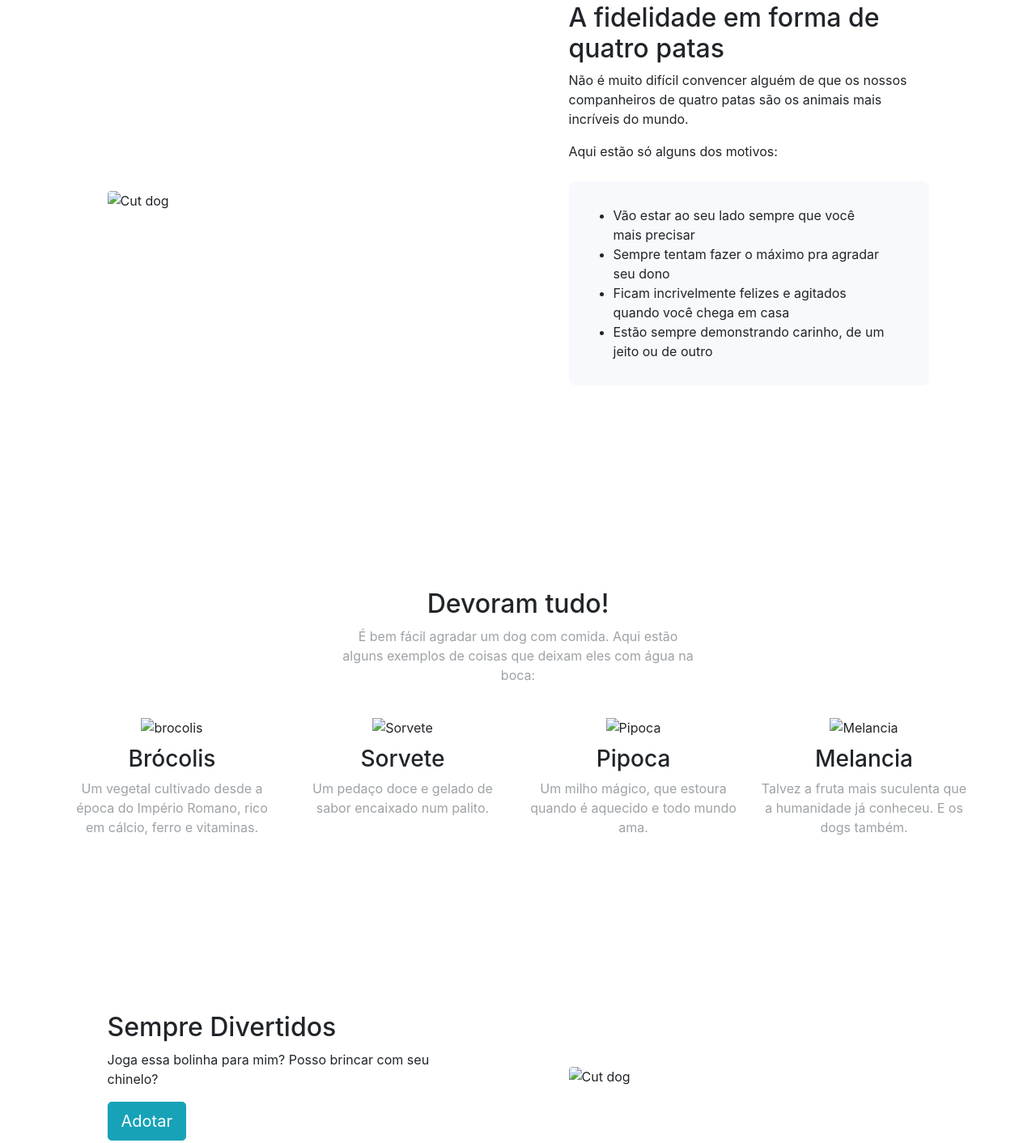
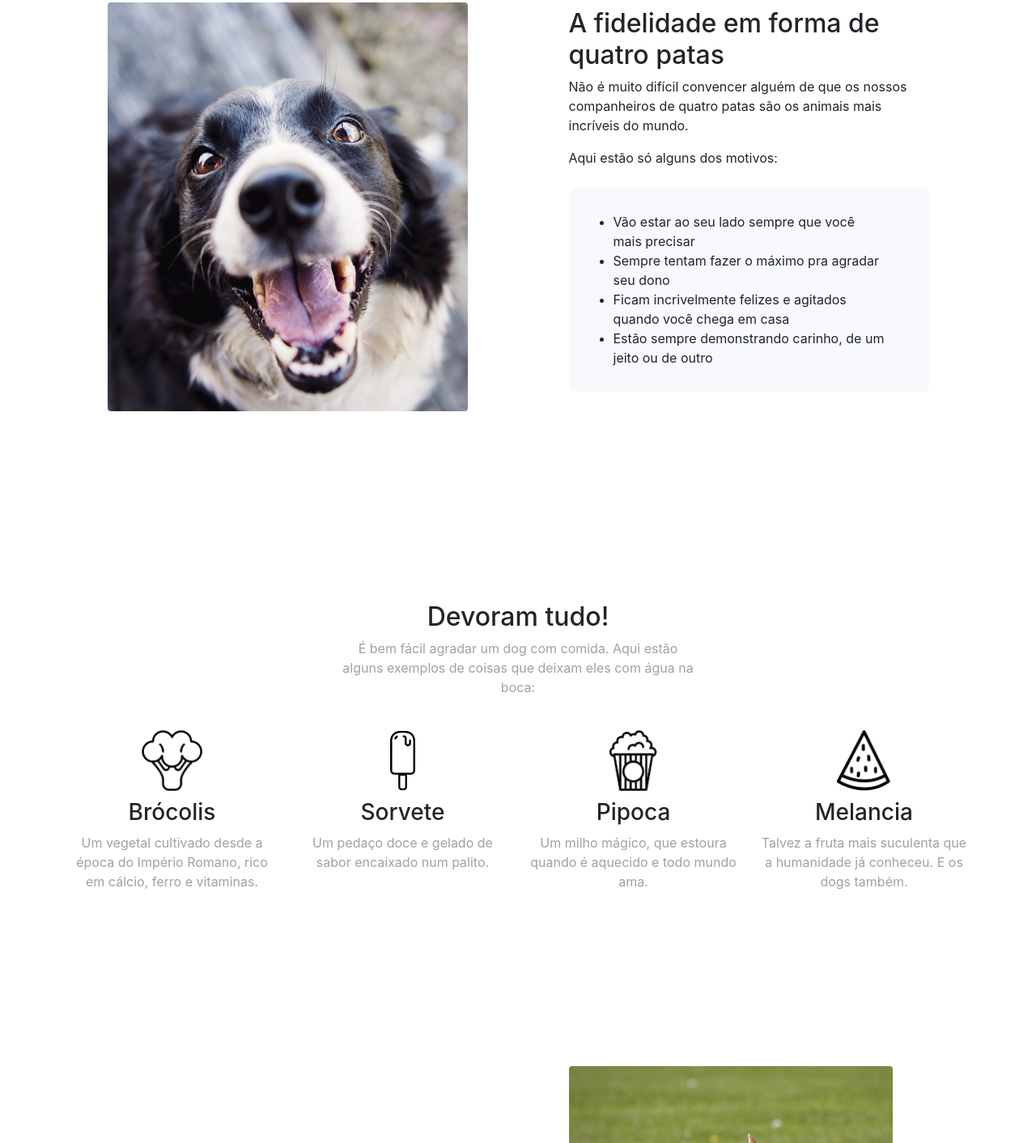
Before and after one commit to ThaynaraM/dogs_landing_page, a plain HTML site: page index.html in a window 1280 px wide. Shown: the part 735-2147 px from the top of the page at 81% size. Drawn offline with nearby package versions, Linux system fonts and the light colour scheme; files that its build step writes are made by us from their sources; files whose address does not match are found by name.

Commit message:
correção de caminho

```diff
--- a/index.html
+++ b/index.html
@@ -5,7 +5,7 @@
         <meta name="viewport" content="width-device-width, initial-scale=1, shrink-to-dit=no"/>
         <title>Cachorros - Os animais mais queridos do mundo</title>
         <link rel="stylesheet" href="https://maxcdn.bootstrapcdn.com/bootstrap/4.0.0/css/bootstrap.min.css" integrity="sha384-Gn5384xqQ1aoWXA+058RXPxPg6fy4IWvTNh0E263XmFcJlSAwiGgFAW/dAiS6JXm" crossorigin="anonymous"/>
-        <link rel="stylesheet" type="text/css" href="Hike/landing_page/css/style.css"/>
+        <link rel="stylesheet" type="text/css" href="css/style.css"/>
     </head>
     <body>
         <!-- Modal -->
@@ -40,7 +40,7 @@
         <nav class="navbar sticky-top navbar-expand-sm navbar-light bg-light">
             <div class="container-fluid">
                 <a class="navbar-brand" href="#">
-                    <img src="Hike/landing_page/img/dog-icon.png" alt="dog logo"/>Dogs
+                    <img src="img/dog-icon.png" alt="dog logo"/>Dogs
                 </a>
                 <button class="navbar-toggler" type="button" data-toggle="collapse" data-target="#navbarSupportedContent" aria-controls="navbarSupportedContent" aria-expanded="false" aria-label="Toggle navigation">
                     <span class="navbar-toggler-icon"></span>
@@ -84,7 +84,7 @@
                 <div class="row justify-content-around align-items-center">
                     <!-- column 1 -->
                     <div class="col-12 col-lg-5">
-                        <img class="rounded img-fluid" src="Hike/landing_page/img/dog-first-section.png" class="img-fluid" alt="Cut dog"/>
+                        <img class="rounded img-fluid" src="img/dog-first-section.png" class="img-fluid" alt="Cut dog"/>
                     </div>
                     <!-- column 2  -->
                     <div class="col-12 col-lg-5">
@@ -118,22 +118,22 @@
 
                 <div class="row text-center">
                     <div class="col-12 col-sm-6 col-lg-3">
-                        <img src="Hike/landing_page/img/broccoli_ic.png" alt="brocolis"/>
+                        <img src="img/broccoli_ic.png" alt="brocolis"/>
                         <h3>Brócolis</h3>
                         <p>Um vegetal cultivado desde a época do Império Romano, rico em cálcio, ferro e vitaminas.</p>
                     </div>
                     <div class="col-12 col-sm-6 col-lg-3">
-                        <img src="Hike/landing_page/img/popsicles_ic.png" alt="Sorvete"/>
+                        <img src="img/popsicles_ic.png" alt="Sorvete"/>
                         <h3>Sorvete</h3>
                         <p>Um pedaço doce e gelado de sabor encaixado num palito.</p>
                     </div>
                     <div class="col-12 col-sm-6 col-lg-3">
-                        <img src="Hike/landing_page/img/popcorn_ic.png" alt="Pipoca"/>
+                        <img src="img/popcorn_ic.png" alt="Pipoca"/>
                         <h3>Pipoca</h3>
                         <p>Um milho mágico, que estoura quando é aquecido e todo mundo ama.</p>
                     </div>
                     <div class="col-12 col-sm-6 col-lg-3">
-                        <img src="Hike/landing_page/img/watermelon_ic.png" alt="Melancia"/>
+                        <img src="img/watermelon_ic.png" alt="Melancia"/>
                         <h3>Melancia</h3>
                         <p>Talvez a fruta mais suculenta que a humanidade já conheceu. E os dogs também.</p>
                     </div>
@@ -153,7 +153,7 @@
                     </div>
                     <!-- column 2  -->
                     <div class="col-12 col-md-5">
-                        <img class="rounded img-fluid" src="Hike/landing_page/img/dog-third-section.png" class="img-fluid" alt="Cut dog"/>
+                        <img class="rounded img-fluid" src="img/dog-third-section.png" class="img-fluid" alt="Cut dog"/>
                     </div>
 
                 </div>
@@ -172,7 +172,7 @@
 
         </div>
         <footer class="text-center">
-            <small> Feito com amor <span><img class="footer-logo" src="Hike/landing_page/img/hike-logo-small.png" alt="" /></span>por um Hiker</small>
+            <small> Feito com amor <span><img class="footer-logo" src="img/hike-logo-small.png" alt="" /></span>por um Hiker</small>
 
         </footer>
 
```
